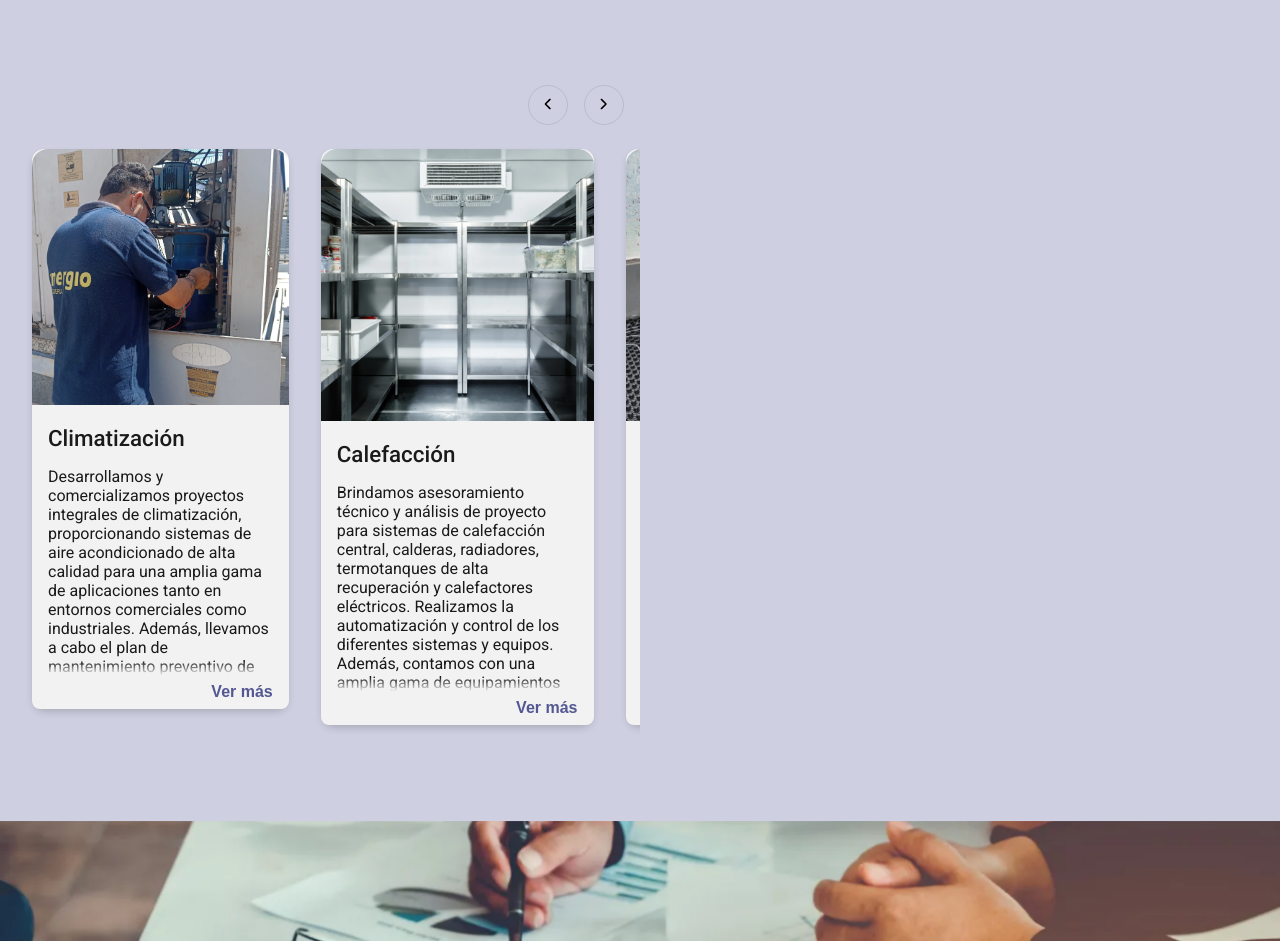
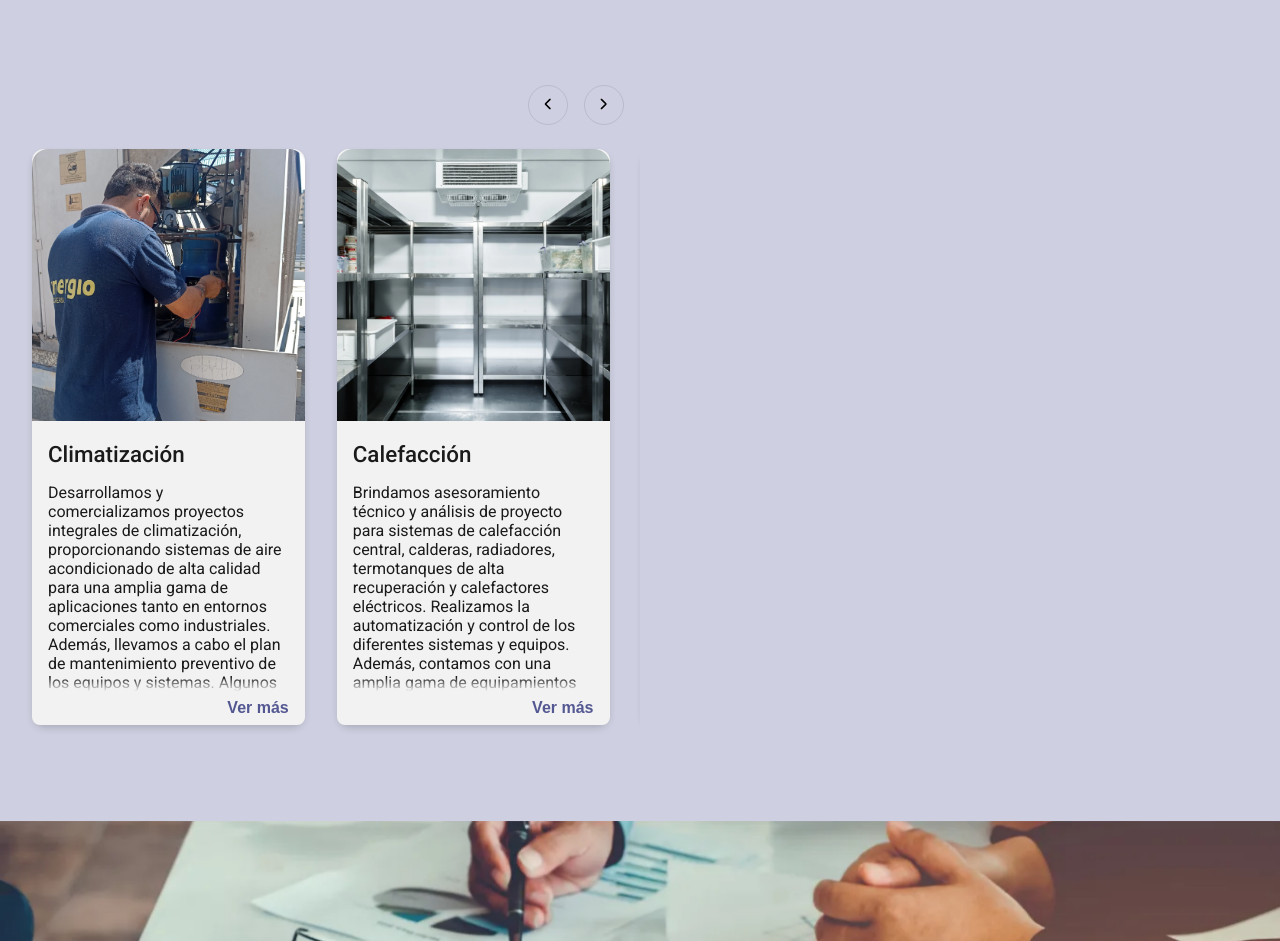
Before and after one commit to Inergio/inergio-reactjs, a React (Create React App) app: page / in a window 1280 px wide. Shown: the part 1660-2601 px from the top of the page. Built offline with nearby package versions, Linux system fonts and the light colour scheme.

Commit message:
Hot fix carousel

```diff
--- a/src/components/ProductsAndServices.jsx
+++ b/src/components/ProductsAndServices.jsx
@@ -10,8 +10,6 @@ import imgProduct9 from "../assets/landing/img-product-8.webp";
 import imgProduct10 from "../assets/landing/img-product-10.webp";
 import imgProduct11 from "../assets/landing/img-product-11.webp";
 import imgProduct12 from "../assets/landing/img-product-12.webp";
-import imgProduct13 from "../assets/landing/img-product-13.webp";
-import imgProduct14 from "../assets/landing/img-product-14.webp";
 import { ChevronLeft } from "./icons/ChevronLeft";
 import { ChevronRight } from "./icons/ChevronRight";
 import Swiper from "swiper";
--- a/src/scss/views/_home.scss
+++ b/src/scss/views/_home.scss
@@ -111,9 +111,9 @@ body {
             margin: 0 1rem;
           }
 
-          &:first-child {
+          &:last-child {
             .card {
-              margin-left: 2rem;
+              margin-right: 2rem;
             }
           }
         }
@@ -618,7 +618,7 @@ body {
 
 .swiper-wrapper {
   &--services {
-    padding: 1rem 0;
+    padding: 1rem;
   }
 }
 
```
